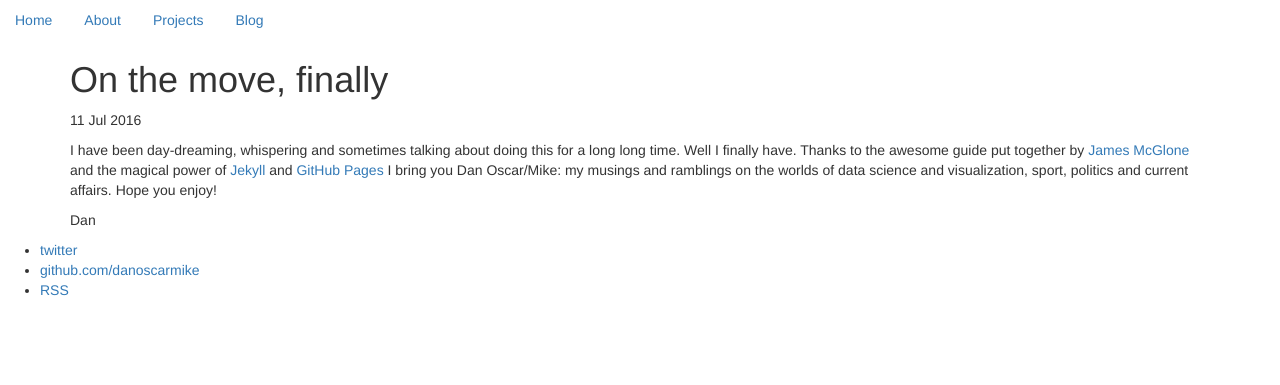
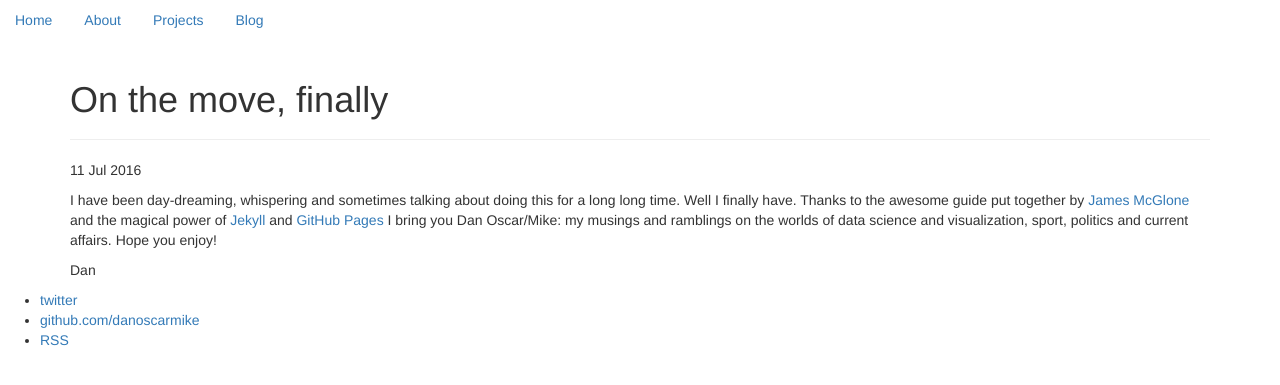
Before and after one commit to danoscarmike/danoscarmike.github.io, a Jekyll site: the page built from _posts/2016-07-11-On-the-move-finally.md, in a window 1280 px wide. Shown: the top 385 px of the page. Built offline with Jekyll 4.4.1, drawn with Linux system fonts in a browser that asks for light colours; nearby versions of some CDN libraries.

Commit message:
fix page header on post layout

```diff
--- a/_layouts/post.html
+++ b/_layouts/post.html
@@ -1,7 +1,10 @@
 ---
 layout: default
 ---
-<h1>{{ page.title }}</h1>
+<div class="page-header">
+  <h1>{{ page.title }}</h1>
+</div>
+
 <p class="meta">{{ page.date | date_to_string }}</p>
 
 <div class="post">
```
